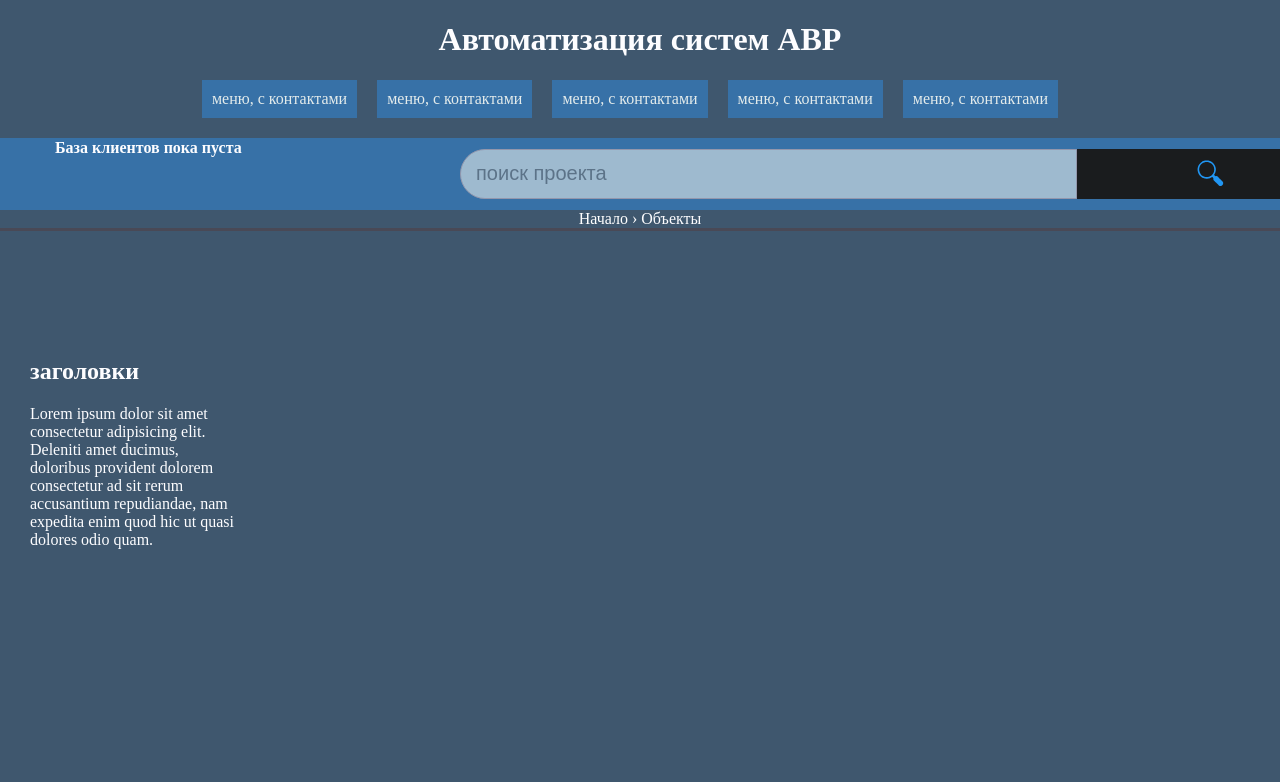
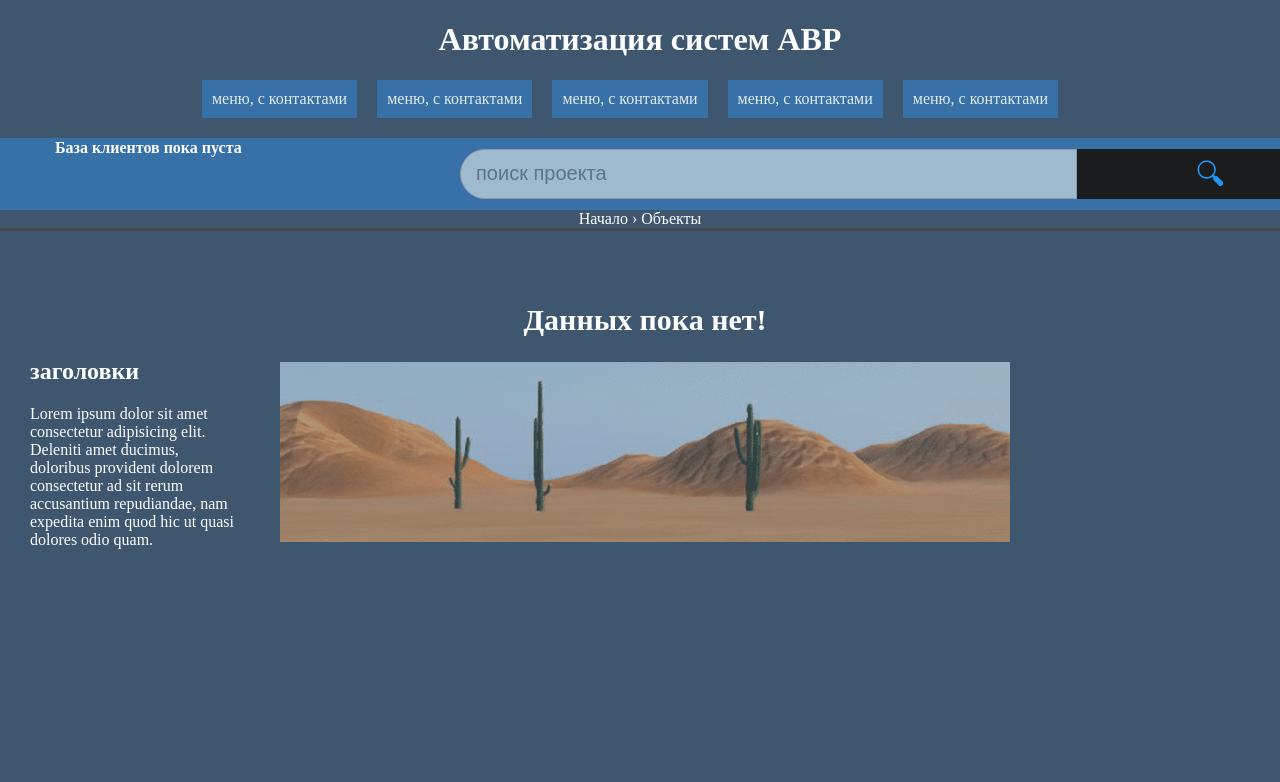
Before and after one commit to vikneo/Algorithm-for-AVR-systems, a Django app: page / in a window 1280 px wide; the page is wider, and only the part inside the window is pictured. Shown: the top 782 px of that part. Run offline with Django 5.2, Linux system fonts and the light colour scheme; tables that the repository leaves empty hold one stand-in row (values such as "Sample post"); parts of the project's set-up code (start-up, migrations or seed data) failed here and were passed over.

Commit message:
added block if-else for siplay client

```diff
--- a/system_avr/templates/product/subject_list.html
+++ b/system_avr/templates/product/subject_list.html
@@ -5,6 +5,7 @@
 {% block title %}<title>{{ title }}</title>{% endblock %}
 
 <div class="center-sidebar">
+    {% if subjects %}
     <div class="flex">
         <div class="flex subject-wrap">
             {% for sub in subjects %}
@@ -32,6 +33,14 @@
             {% endfor %}
         </div>
     </div>
+    {% else %}
+    <div class="flex block-else-product">
+        <h2 class="flex justify-for-else">Данных пока нет!</h2>
+        <div class="flex img-tumbleweed">
+            <img src="{% static 'assests/img/ShadyFaithfulFishingcat-size_restricted.gif' %}" alt="">
+        </div>
+    </div>
+    {% endif %}
 </div>
 
 {% endblock %}
```
